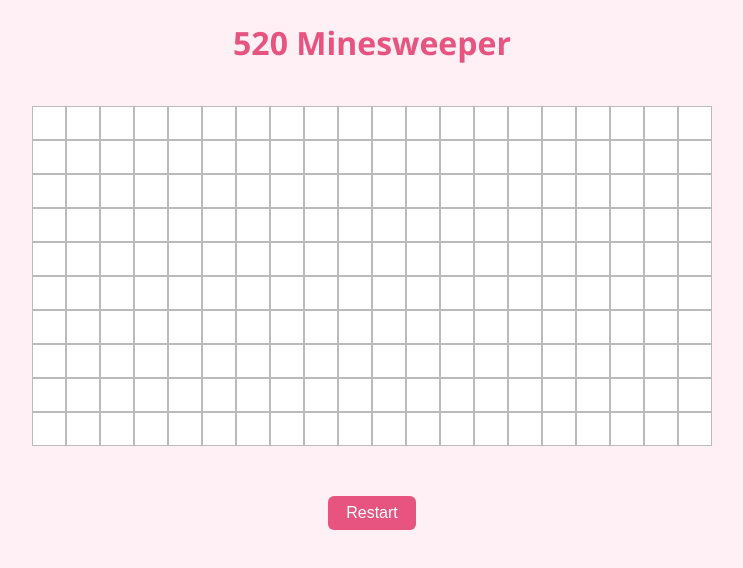
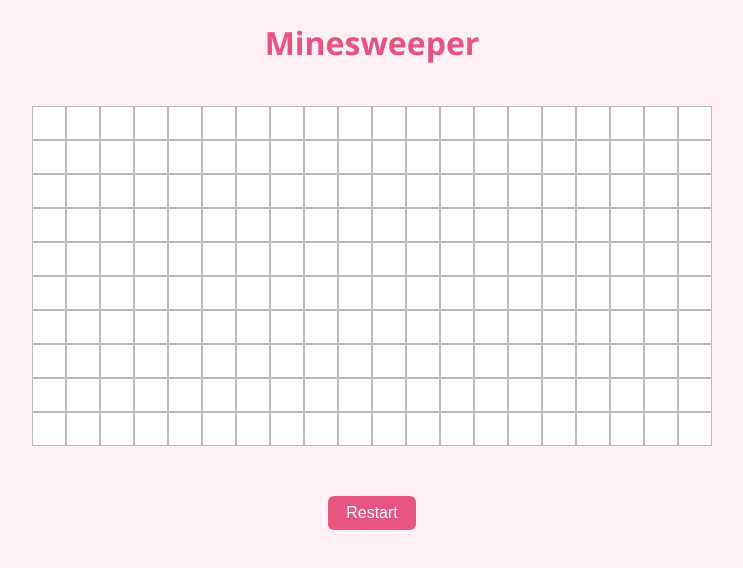
Before and after one commit to sissicodes517/minesweeper, a plain HTML site: page index.html in a window 1280 px wide. Shown: the whole page, without its empty margins (268-1011 px from the left). Drawn offline with Linux system fonts and the light colour scheme.

Commit message:
Update index.html

```diff
--- a/index.html
+++ b/index.html
@@ -24,7 +24,7 @@
   </style>
 </head>
 <body>
-  <h1>520 Minesweeper</h1>
+  <h1> Minesweeper</h1>
   <div id="board"></div>
   <div id="message"></div>
   <button id="reset" onclick="init()">Restart</button>
```
